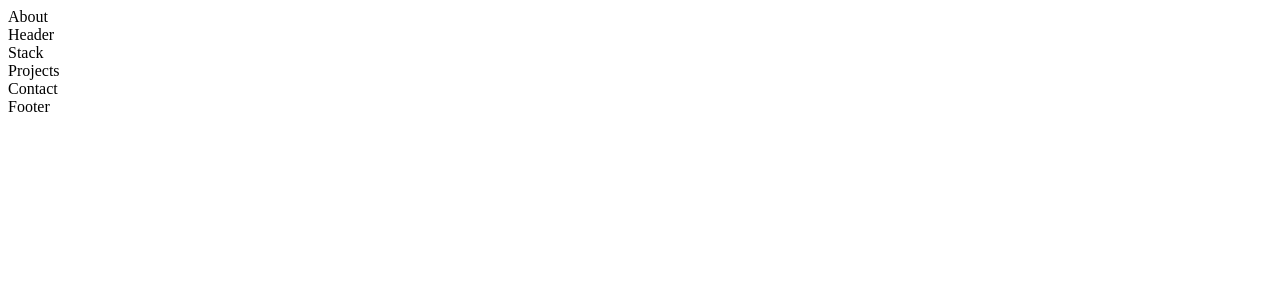
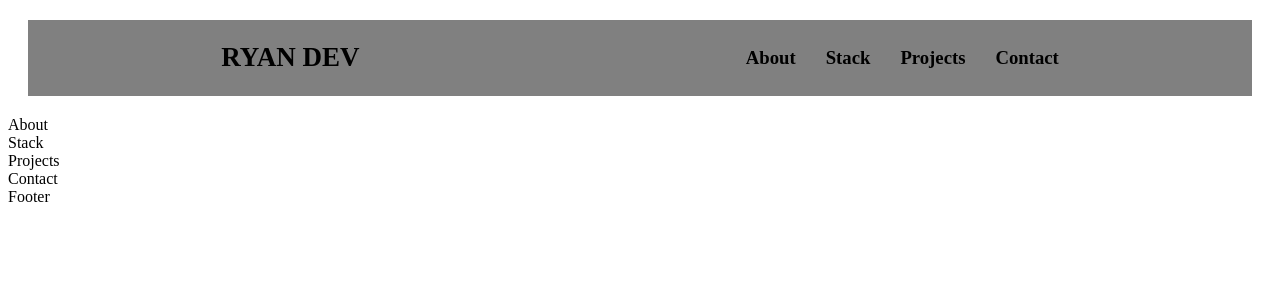
Before and after one commit to rorense/portfolio-website, a React (Create React App) app in the folder portfolio/: page / in a window 1280 px wide. Shown: the top 300 px of the page. Built offline with nearby package versions, Linux system fonts and the light colour scheme.

Commit message:
Set up and working on header

```diff
--- a/portfolio/src/App.tsx
+++ b/portfolio/src/App.tsx
@@ -1,16 +1,16 @@
 import React from 'react';
-import Header from './Component/Header/Header';
-import About from './Component/About/About';
-import Stack from './Component/Stack/Stack';
-import Projects from './Component/Projects/Projects';
-import Contact from './Component/Contact/Contact';
-import Footer from './Component/Footer/Footer';
+import { Header } from './Component/Header/Header';
+import { About } from './Component/About/About';
+import { Stack } from './Component/Stack/Stack';
+import { Projects } from './Component/Projects/Projects';
+import { Contact } from './Component/Contact/Contact';
+import { Footer } from './Component/Footer/Footer';
 
-function App() {
+export const App: React.FC = () => {
   return (
     <div className="App">
+      <Header ok={ true } text='Hi'/>
       <About />
-      <Header />
       <Stack />
       <Projects />
       <Contact />
@@ -18,5 +18,3 @@ function App() {
     </div>
   );
 }
-
-export default App;
--- a/portfolio/src/Component/About/About.tsx
+++ b/portfolio/src/Component/About/About.tsx
@@ -1,10 +1,8 @@
 import React from 'react';
 import "./About.css";
 
-function About() {
+export const About: React.FC = () => {
   return (
     <div className='about'>About</div>
   )
 }
-
-export default About
--- a/portfolio/src/Component/Contact/Contact.tsx
+++ b/portfolio/src/Component/Contact/Contact.tsx
@@ -1,10 +1,8 @@
 import React from 'react';
 import "./Contact.css";
 
-function Contact() {
+export const Contact: React.FC = () => {
   return (
     <div className='contact'>Contact</div>
   )
 }
-
-export default Contact
--- a/portfolio/src/Component/Footer/Footer.tsx
+++ b/portfolio/src/Component/Footer/Footer.tsx
@@ -1,10 +1,8 @@
 import React from 'react';
 import "./Footer.css";
 
-function Footer() {
+export const Footer: React.FC = () => {
   return (
     <div className='footer'>Footer</div>
   )
 }
-
-export default Footer
--- a/portfolio/src/Component/Header/Header.css
+++ b/portfolio/src/Component/Header/Header.css
@@ -0,0 +1,18 @@
+.header {
+    display: flex;
+    justify-content: space-around;
+    background-color: grey;
+    margin: 20px 20px;
+}
+
+.left {
+    font-weight: 500;
+    font-size: large;
+}
+
+.right {
+    display: flex;
+    flex-direction: row;
+    gap: 30px;
+    align-items: center;
+}
--- a/portfolio/src/Component/Header/Header.tsx
+++ b/portfolio/src/Component/Header/Header.tsx
@@ -1,10 +1,25 @@
 import React from 'react';
 import "./Header.css";
 
-function Header() {
+interface Props {
+  text: string;
+  ok: boolean;
+}
+
+export const Header: React.FC<Props> = ({text}) => {
   return (
-    <div className='header'>Header</div>
+    <div className='header'>
+      {/* Left side component */}
+      <div className="left">
+        <h2>RYAN DEV</h2>
+      </div>
+      {/* Right side component */}
+      <div className="right">
+        <h3>About</h3>
+        <h3>Stack</h3>
+        <h3>Projects</h3>
+        <h3>Contact</h3>
+      </div>
+    </div>
   )
 }
-
-export default Header
--- a/portfolio/src/Component/Projects/Projects.tsx
+++ b/portfolio/src/Component/Projects/Projects.tsx
@@ -1,10 +1,8 @@
 import React from 'react'
 import "./Projects.css"
 
-function Projects() {
+export const Projects: React.FC = () => {
   return (
     <div className='projects'>Projects</div>
   )
 }
-
-export default Projects
--- a/portfolio/src/Component/Stack/Stack.tsx
+++ b/portfolio/src/Component/Stack/Stack.tsx
@@ -1,10 +1,8 @@
 import React from 'react';
 import "./Stack.css";
 
-function Stack() {
+export const Stack: React.FC = () => {
   return (
     <div className='stack'>Stack</div>
   )
 }
-
-export default Stack
--- a/portfolio/src/index.tsx
+++ b/portfolio/src/index.tsx
@@ -1,6 +1,6 @@
 import React from 'react';
 import ReactDOM from 'react-dom/client';
-import App from './App';
+import { App } from './App';
 import reportWebVitals from './reportWebVitals';
 
 const root = ReactDOM.createRoot(
```
Also changed, not shown: 1 other file (tests, documents, lock files or other folders).
